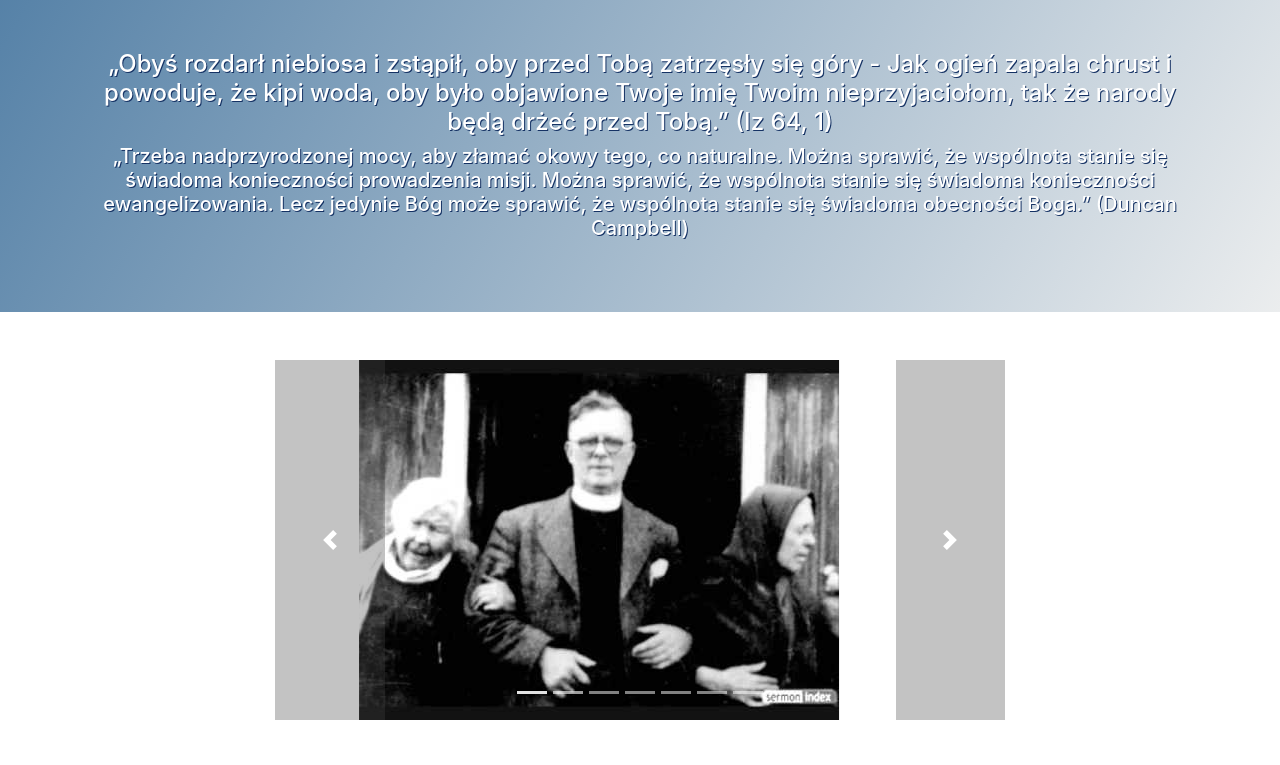
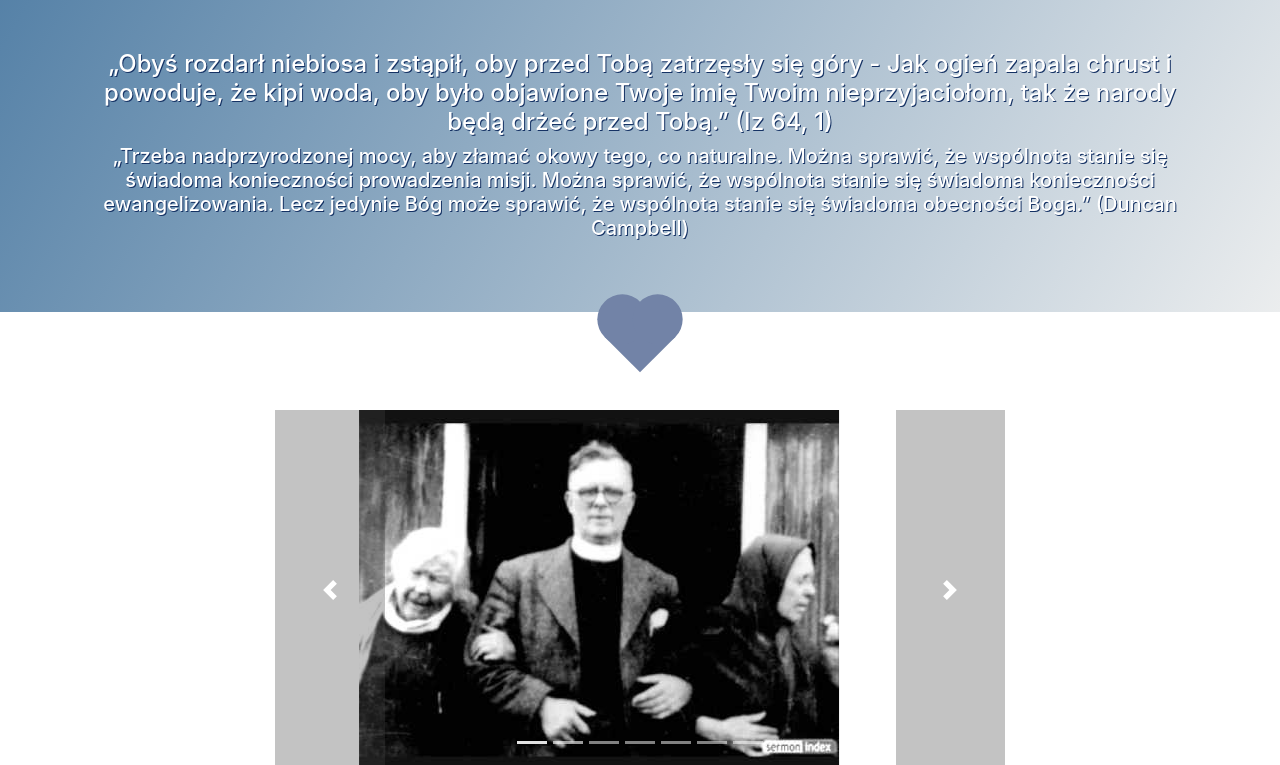
Before and after one commit to justyna124/spiritual-awakening, a plain HTML site: page index.html in a window 1280 px wide. Shown: the part 62-827 px from the top of the page. Drawn offline with nearby package versions, Linux system fonts and the light colour scheme.

Commit message:
add heartbeat

```diff
--- a/index.html
+++ b/index.html
@@ -50,6 +50,7 @@
                 obecności Boga.” (Duncan Campbell)</h5>
         </div>
     </div>
+    <div class="heart"></div>
     <div class="container pl-0 pr-0 ">
         <div class="row mr-0 ml-0 mt-5">
             <div class="col-8 offset-2">
--- a/style.css
+++ b/style.css
@@ -167,3 +167,64 @@ button#all, button#all:focus, button#all:active, button#power:focus, button#powe
         height: 180px;
     }
 }
+
+.heart {
+    margin: auto;
+    top: 0;
+    right: 0;
+    bottom: 0;
+    left: 0;
+    background-color: #7283a7;
+    height: 50px;
+    width: 50px;
+    transform: rotate(-45deg);
+    animation-name: beat ;
+    animation-duration: 1s;
+    animation-iteration-count: 3;
+}
+.heart:after {
+    background-color: #7283a7;
+    content: "";
+    border-radius: 50%;
+    position: absolute;
+    width: 50px;
+    height: 50px;
+    top: 0px;
+    left: 25px;
+    animation: beat1;
+    animation-duration: 1s;
+    animation-iteration-count: 3;
+}
+.heart:before {
+    background-color: #7283a7;
+    content: "";
+    border-radius: 50%;
+    position: absolute;
+    width: 50px;
+    height: 50px;
+    top: -25px;
+    left: 0px;
+    animation: beat1;
+    animation-duration: 1s;
+    animation-iteration-count: 3;
+}
+
+@keyframes beat1{
+    0% {
+        background-color: pink;
+    }
+    50% {
+        background-color: #7283a7;
+    }
+}
+
+@keyframes beat {
+    0% {
+        transform: scale(1) rotate(-45deg);
+        background-color: pink;
+    }
+    50% {
+        transform: scale(0.6) rotate(-45deg);
+        background-color: #7283a7;
+    }
+}
```
